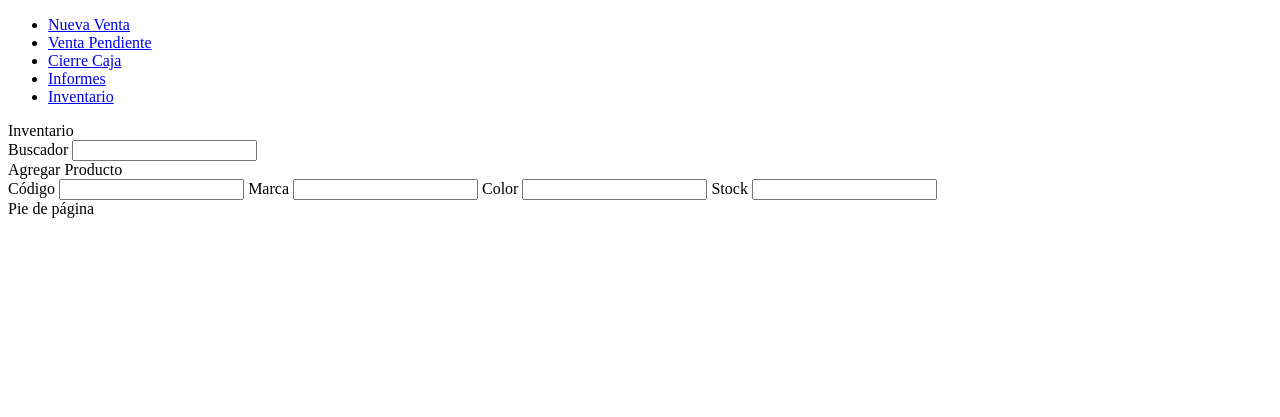
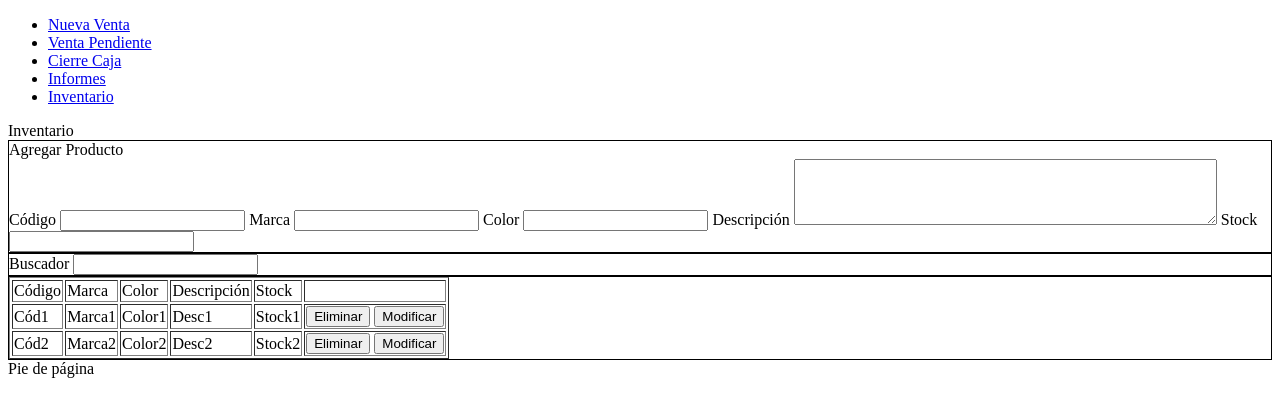
Before and after one commit to apeeclgithub/Intranet-optica, a PHP site: page /inventario.php in a window 1280 px wide. Shown: the top 417 px of the page. Run offline with PHP 8.4, Linux system fonts and the light colour scheme; some libraries are stand-ins or nearby versions.

Commit message:
pantalla inventario

```diff
--- a/application/views/inventario.php
+++ b/application/views/inventario.php
@@ -3,13 +3,8 @@
 
 <div id ="content">
 	<div>Inventario</div>
-	<div>
-		<label for="mail_label" >
-			<span>Buscador</span>
-			<input id="input_search" type="text" />
-		</label>
-	</div>
-	<div>
+
+	<div style="border:1px solid black;">
 		<div>Agregar Producto</div>
 		<label for="add_product_cod_label" >
 			<span>Código</span>
@@ -23,14 +18,55 @@
 			<span>Color</span>
 			<input id="input_add_product_colour" type="text" required/>
 		</label>
+		<label for="add_product_desc_label" >
+			<span>Descripción</span>
+			<textarea rows="4" cols="50" id="input_add_product_desc" type="text" required></textarea>
+		</label>
         <label for="add_product_stock_label">
         	<span>Stock</span>
             <input id="input_add_product_stock" type="number" required/>
         </label>
 	</div>
-	<link rel="stylesheet" type="text/css" href="https://cdn.datatables.net/s/dt/dt-1.10.10/datatables.min.css"/>
-
-<script type="text/javascript" src="https://cdn.datatables.net/s/dt/dt-1.10.10/datatables.min.js"></script>
+	<div style="border:1px solid black;">
+		<label for="mail_label" >
+			<span>Buscador</span>
+			<input id="input_search" type="text" />
+		</label>
+	</div>
+	<div style="border:1px solid black;">
+		<table border="1">
+			<tr>
+				<td>Código</td>
+				<td>Marca</td>
+				<td>Color</td>
+				<td>Descripción</td>
+				<td>Stock</td>
+				<td></td>
+			</tr>
+			<tr>
+				<td>Cód1</td>
+				<td>Marca1</td>
+				<td>Color1</td>
+				<td>Desc1</td>
+				<td>Stock1</td>
+				<td>
+					<button>Eliminar</button>
+					<button>Modificar</button>
+				</td>
+			</tr>
+			<tr>
+				<td>Cód2</td>
+				<td>Marca2</td>
+				<td>Color2</td>
+				<td>Desc2</td>
+				<td>Stock2</td>
+				<td>
+					<button>Eliminar</button>
+					<button>Modificar</button>
+				</td>
+			</tr>
+		</table>
+	</div>
 </div>
 
 <?php include('footer.php') ?>
```
Also changed, not shown: application/views/cliente.php (added), application/views/nueva-venta.php (deleted), application/views/venta-pendiente.php (deleted), application/views/venta.php (added).
